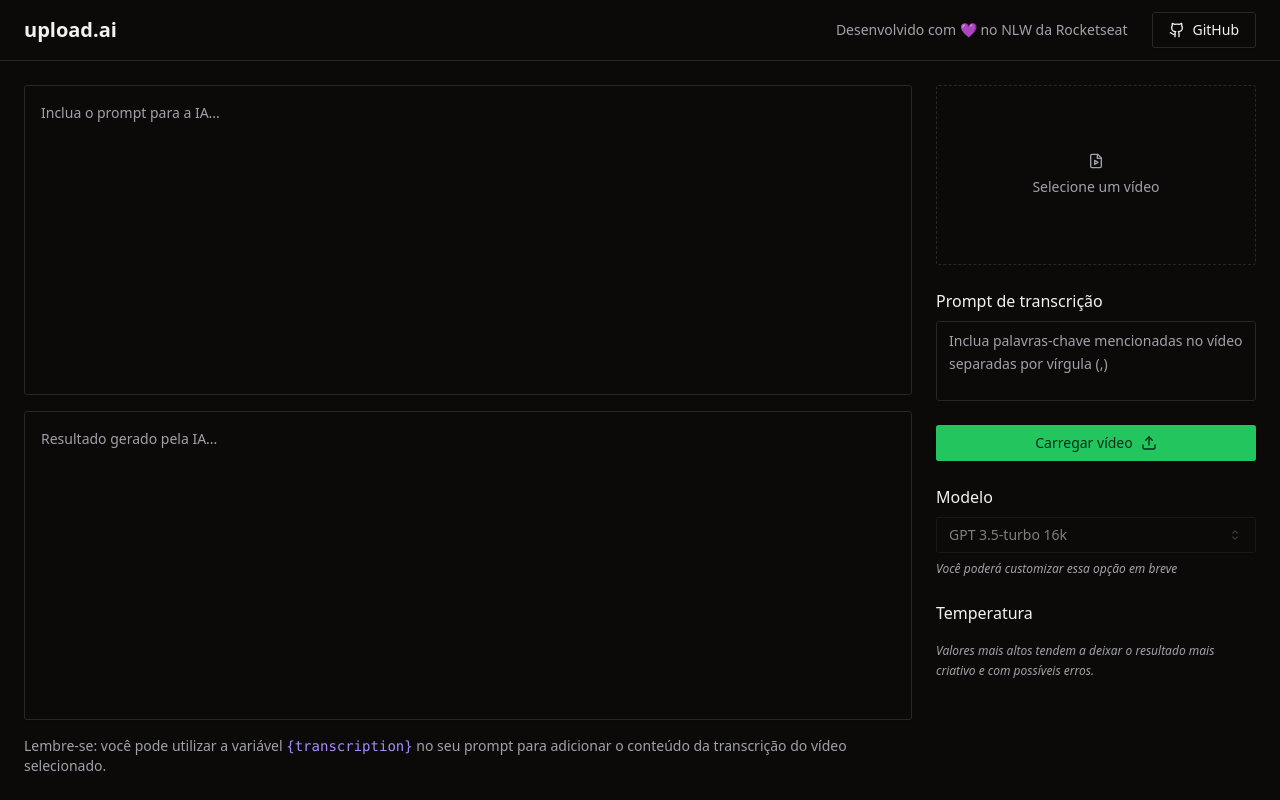
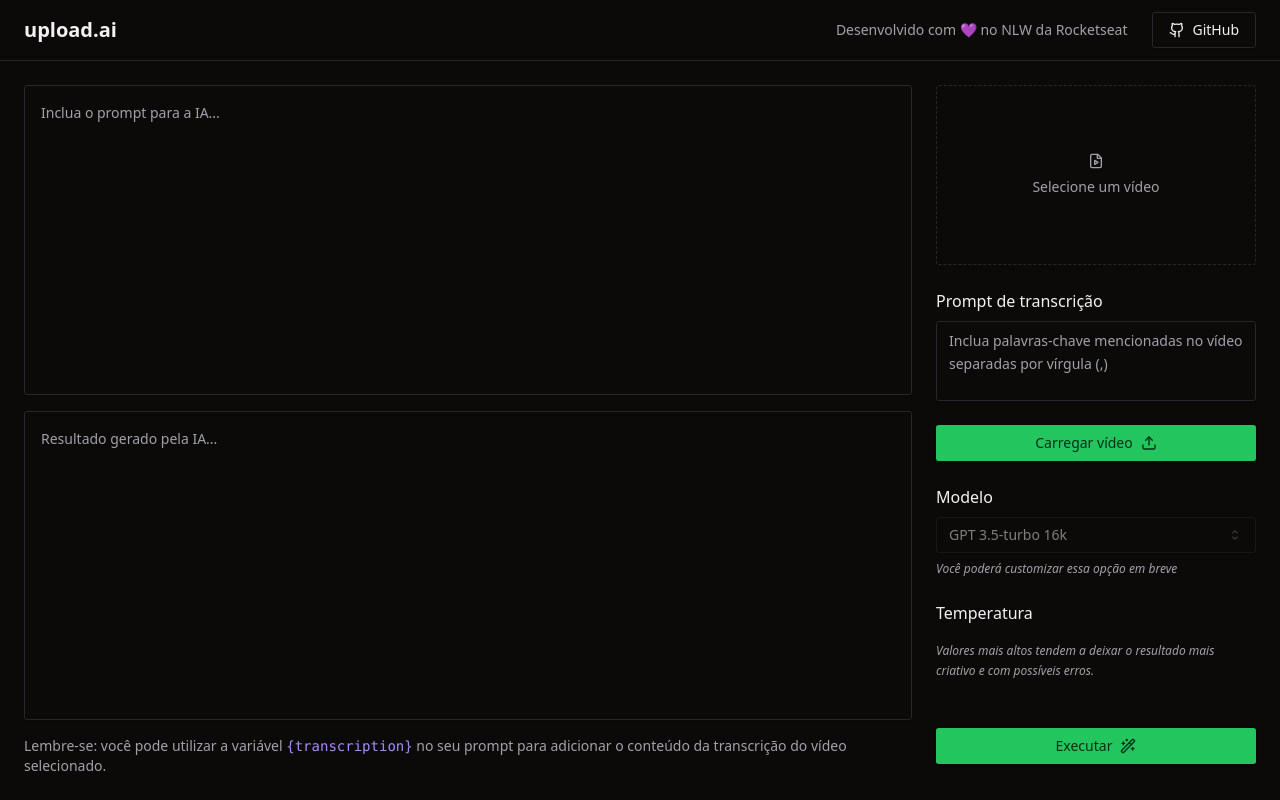
Before and after one commit to harcanjo/nlw-ai-13-mastery, a React (Vite) app: page / in a window 1280 px wide. Built offline with nearby package versions, Linux system fonts and the light colour scheme.

Commit message:
aside form submit button

```diff
--- a/src/App.tsx
+++ b/src/App.tsx
@@ -1,4 +1,4 @@
-import { Github, FileVideo, Upload } from "lucide-react";
+import { Github, FileVideo, Upload, Wand2 } from "lucide-react";
 import { Button } from "./components/ui/button";
 import { Separator } from "@radix-ui/react-separator";
 import { Textarea } from "./components/ui/textarea";
@@ -104,6 +104,13 @@ export function App() {
               </span>
             </div>
 
+            <Separator />
+
+            <Button type="submit" className="w-full">
+              Executar
+              <Wand2 className="w-4 h-4 ml-2" />
+            </Button>
+
           </form>
         </aside>
       </main>
```
